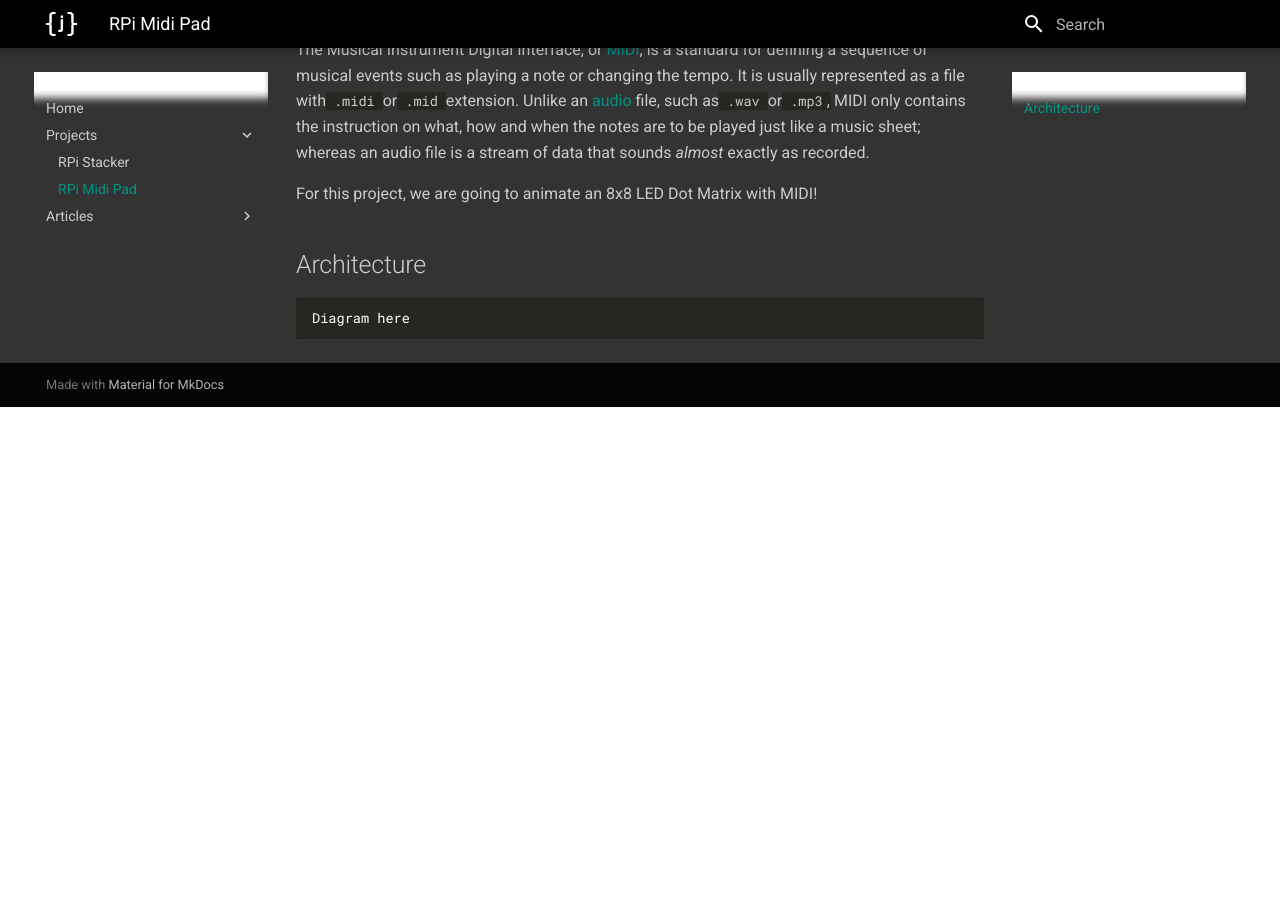
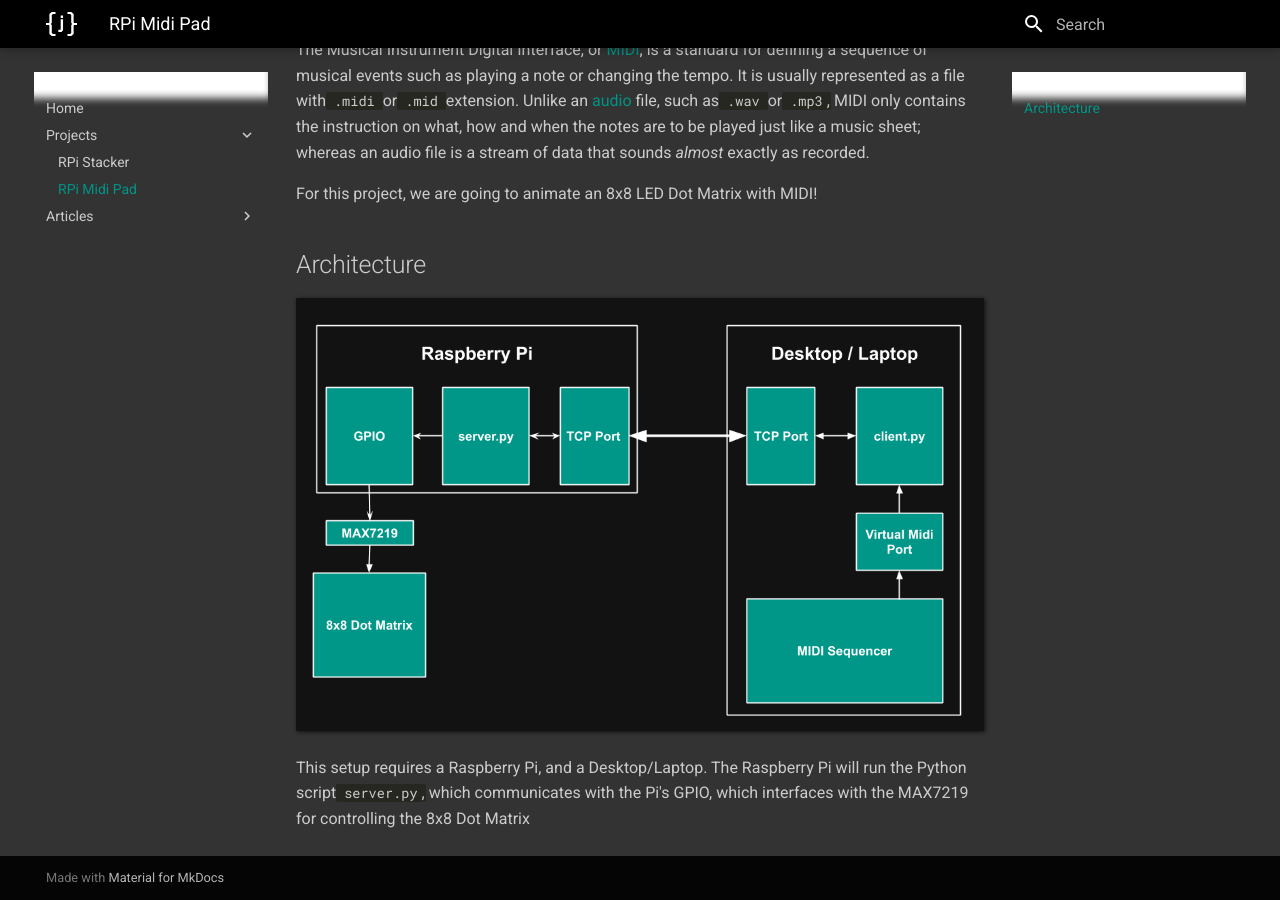
Before and after one commit to jedcua/jedcua, an MkDocs documentation site: the page built from docs/projects/rpi_midi_pad.md, in a window 1280 px wide and 900 px high, scrolled down 616 px. Built offline with MkDocs 1.6.1 and Material for MkDocs 9.7.7, drawn with Linux system fonts in a browser that asks for light colours; before the commit the page ends 1023 px from its top, so only the background shows below that; grey boxes are pictures that could not be loaded.

Commit message:
Added architecture diagram

````diff
--- a/docs/projects/rpi_midi_pad.md
+++ b/docs/projects/rpi_midi_pad.md
@@ -8,7 +8,6 @@ For this project, we are going to animate an 8x8 LED Dot Matrix with MIDI!
 
 
 ## Architecture
+![Architecture](../img/rpi-midi-pad/architecture.png)
 
-```
-Diagram here
-```
+This setup requires a Raspberry Pi, and a Desktop/Laptop. The Raspberry Pi will run the Python script `server.py`, which communicates with the Pi's GPIO, which interfaces with the MAX7219 for controlling the 8x8 Dot Matrix
````
Also changed, not shown: docs/img/rpi-midi-pad/architecture.png (added).
